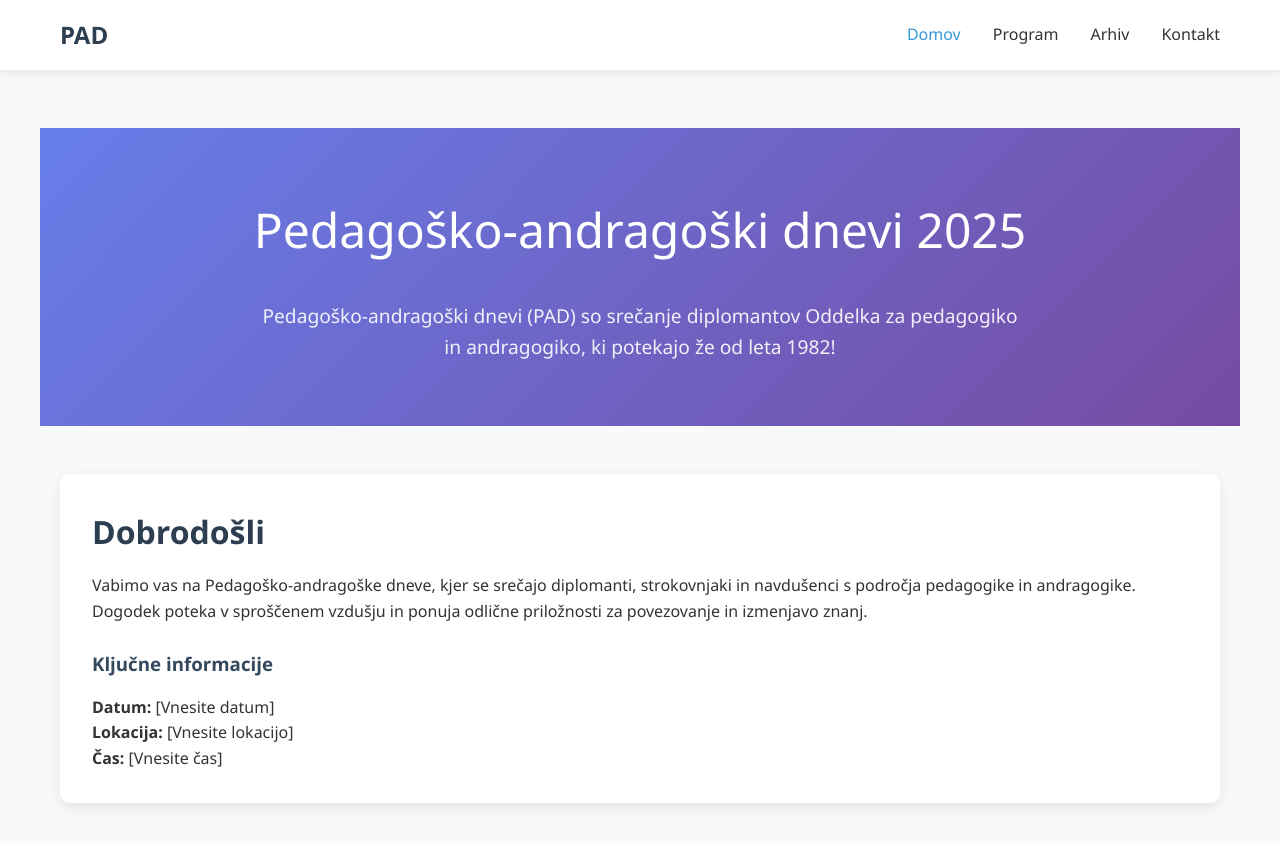
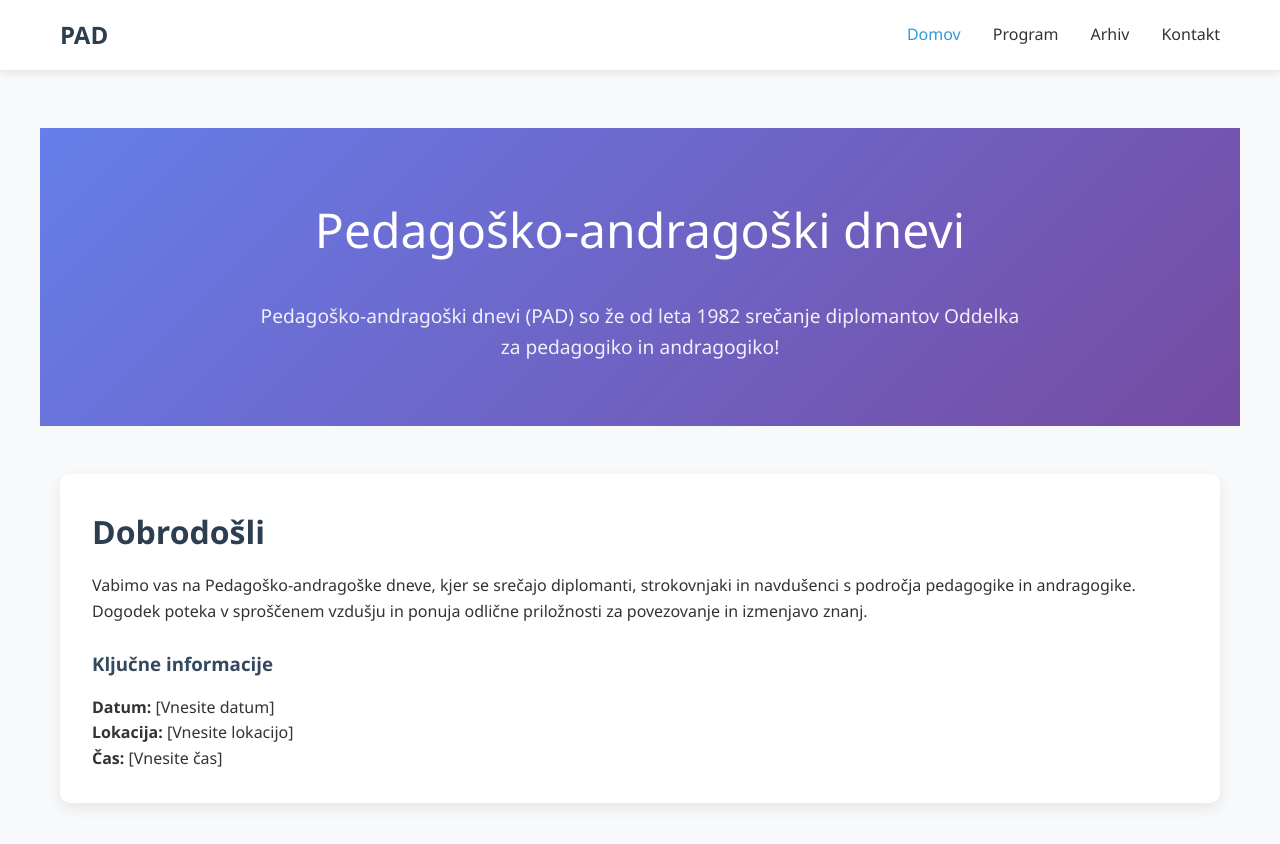
Before and after one commit to mare/pad-2025, a plain HTML site: page index.html in a window 1280 px wide. Drawn offline with Linux system fonts and the light colour scheme.

Commit message:
Update index.html

```diff
--- a/index.html
+++ b/index.html
@@ -3,7 +3,7 @@
 <head>
     <meta charset="UTF-8">
     <meta name="viewport" content="width=device-width, initial-scale=1.0">
-    <title>Pedagoško-andragoški dnevi 2025</title>
+    <title>PAD</title>
    <style>
         * {
             margin: 0;
@@ -275,8 +275,8 @@
         <div class="page active" id="home">
             <div class="hero">
                 <div class="container">
-                    <h1>Pedagoško-andragoški dnevi 2025</h1>
-                    <p>Pedagoško-andragoški dnevi (PAD) so srečanje diplomantov Oddelka za pedagogiko in andragogiko, ki potekajo že od leta 1982!</p>
+                    <h1>Pedagoško-andragoški dnevi</h1>
+                    <p>Pedagoško-andragoški dnevi (PAD) so že od leta 1982 srečanje diplomantov Oddelka za pedagogiko in andragogiko!</p>
                 </div>
             </div>
             <div class="container">
```
